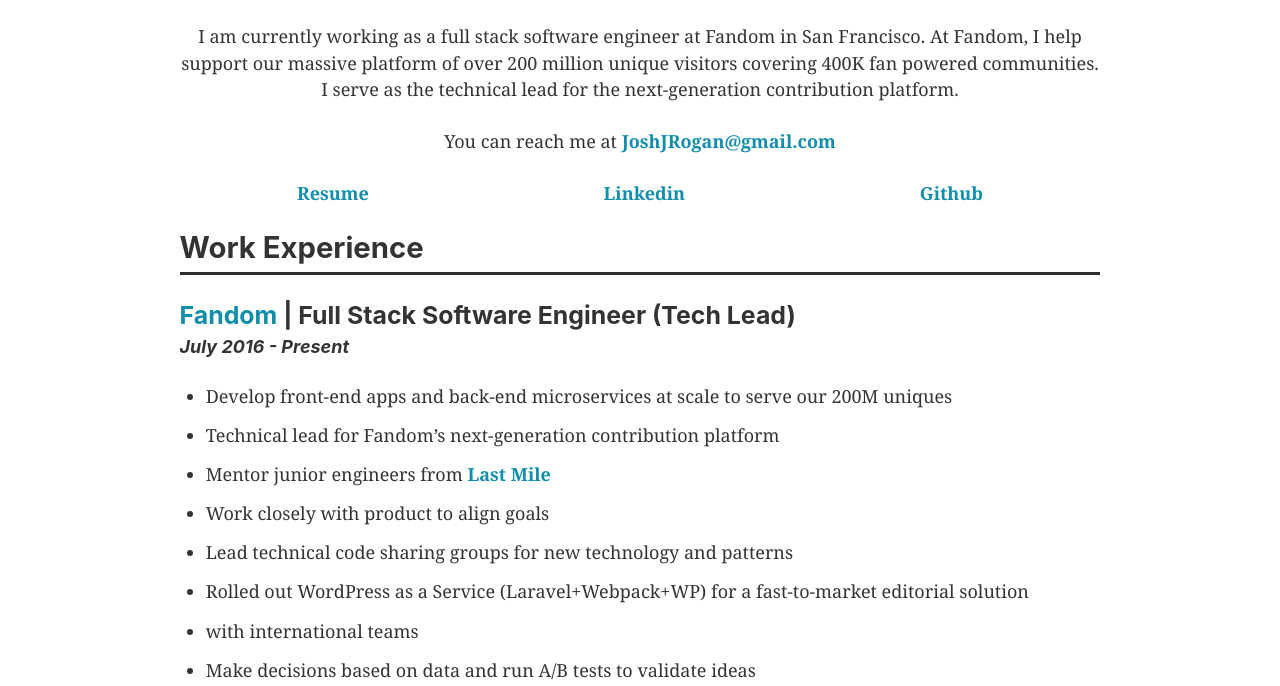
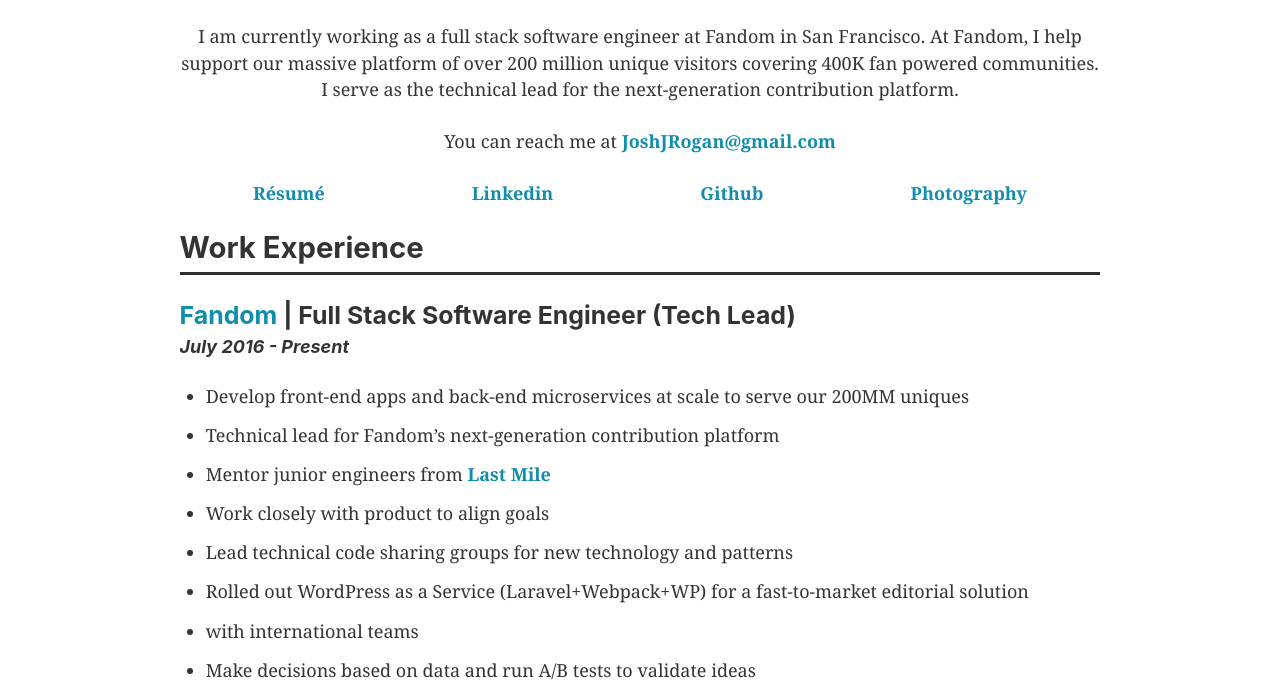
Before and after one commit to JoshuaRogan/joshuarogan, a Gatsby site: page / in a window 1280 px wide. Shown: the part 441-1127 px from the top of the page. Built offline with nearby package versions, Linux system fonts and the light colour scheme; Gatsby itself is replaced by a stand-in of ours.

Commit message:
Minor updates

```diff
--- a/src/components/layout.js
+++ b/src/components/layout.js
@@ -34,7 +34,7 @@ const Layout = ({ children }) => (
             paddingTop: 0,
           }}
         >
-          <section style={{ textAlign: "center" }}>
+          <nav style={{ textAlign: "center" }}>
             <div className="image" />
             <h1>Hello World!</h1>
             <p>
@@ -55,7 +55,7 @@ const Layout = ({ children }) => (
                 href="https://drive.google.com/file/d/1uWDOIMp7PmTAG_Dcf5yjro0WkzU2N2Fw/view?usp=sharing"
                 target="_blank"
               >
-                Resume
+                Résumé
               </a>
               <a
                 href="https://www.linkedin.com/in/joshuarogan/"
@@ -68,10 +68,14 @@ const Layout = ({ children }) => (
                 {" "}
                 Github
               </a>
+              <a href="https://goo.gl/photos/cxYAM6NLKC78Upky5" target="_blank">
+                Photography
+              </a>
             </section>
-          </section>
+          </nav>
 
           <main>{children}</main>
+
           <footer>
             © {new Date().getFullYear()}, Built with
             {` `}
--- a/src/pages/index.js
+++ b/src/pages/index.js
@@ -21,7 +21,7 @@ const IndexPage = () => (
         <ul>
           <li>
             Develop front-end apps and back-end microservices at scale to serve
-            our 200M uniques
+            our 200MM uniques
           </li>
           <li>
             Technical lead for Fandom’s next-generation contribution platform
@@ -202,7 +202,7 @@ const IndexPage = () => (
         <li>
           Data Engineering
           <ul>
-            <li>Sklearn, tensorflow, pandas</li>
+            <li>Sklearn, tensorflow, pandas, AWs Glue</li>
           </ul>
         </li>
       </ul>
```
